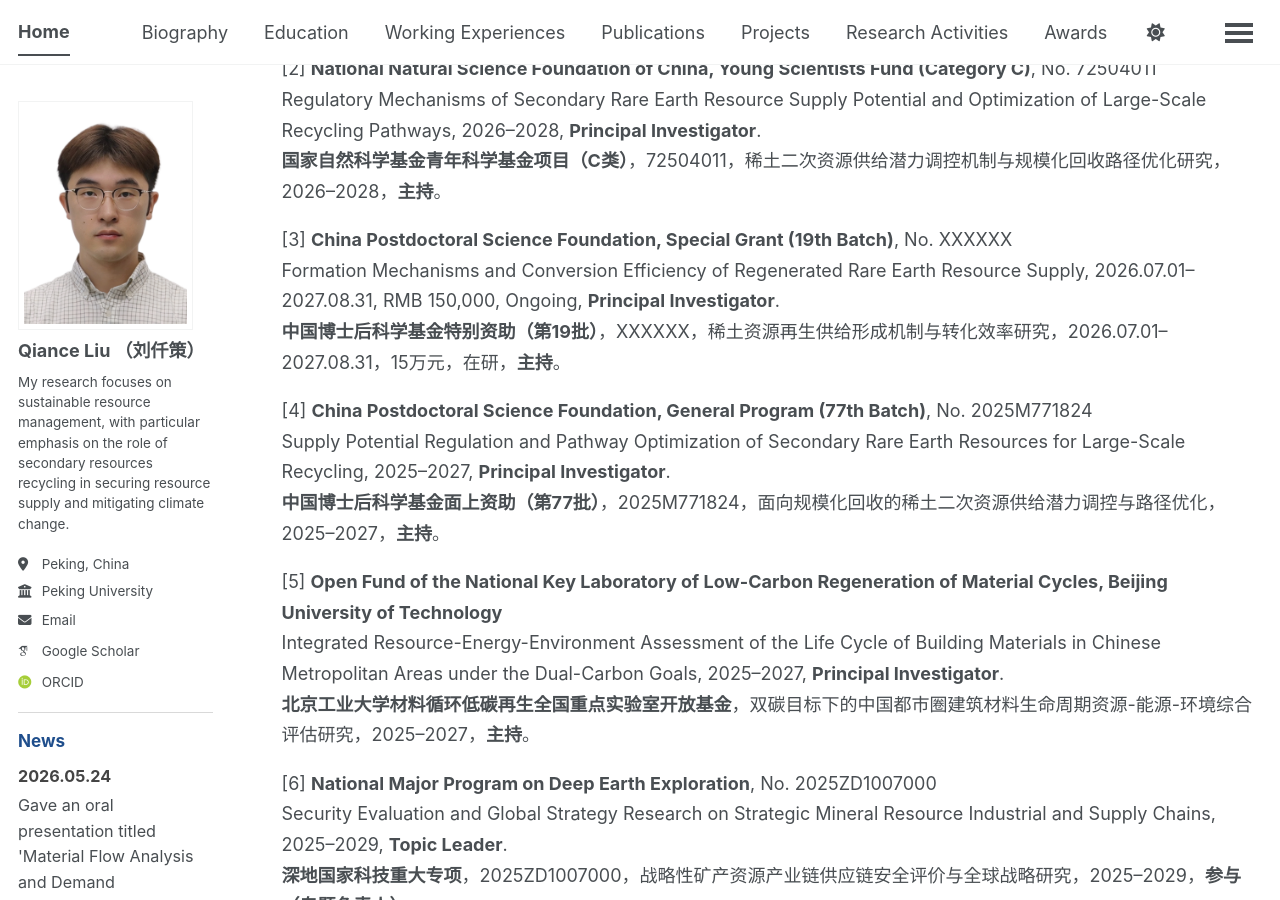
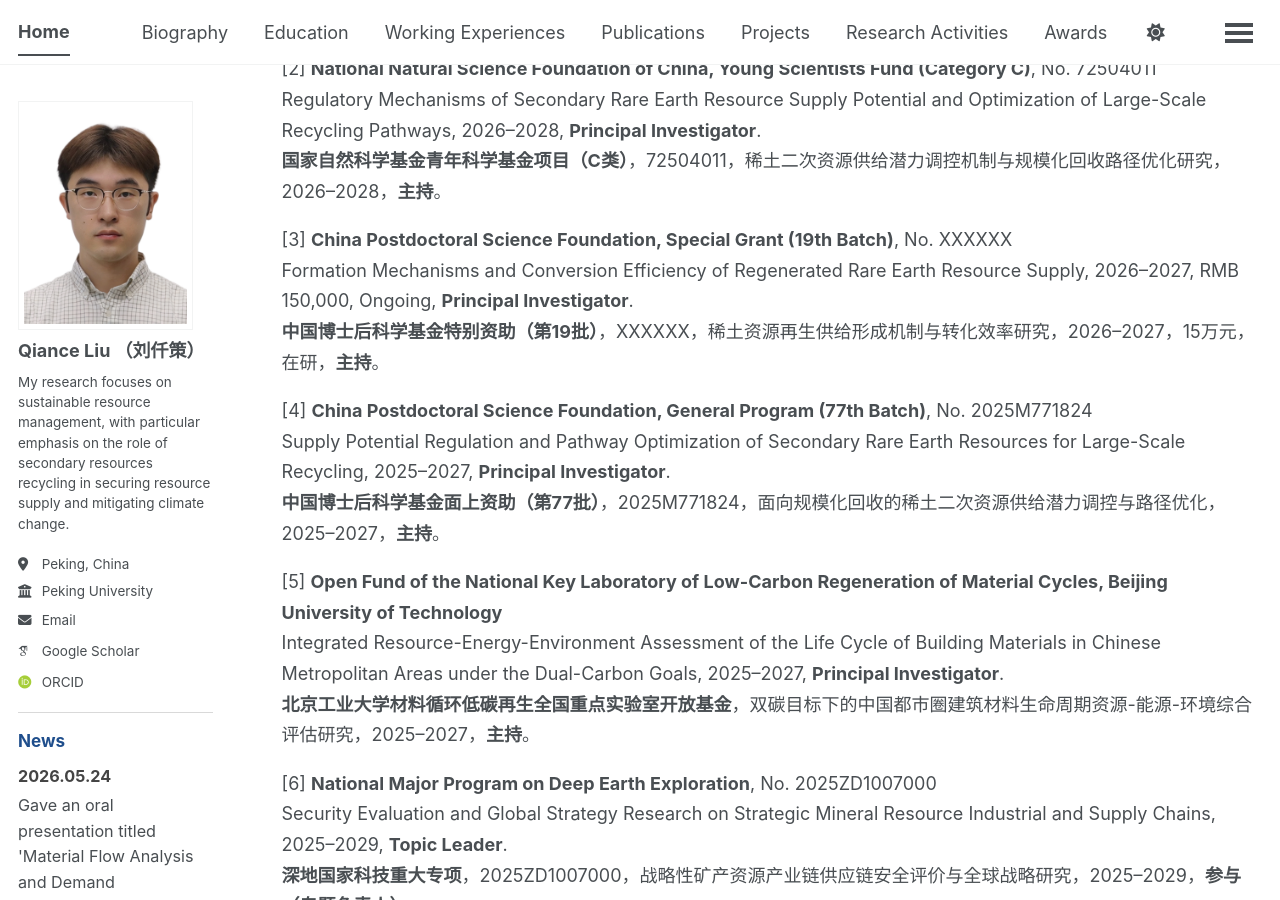
Before and after one commit to QianceLIU/qianceliu.github.io, a Jekyll site: the page built from _pages/about.md, in a window 1280 px wide and 900 px high, scrolled down 3547 px. Built offline with Jekyll 4.4.1, drawn with Linux system fonts in a browser that asks for light colours; some web fonts are replaced; a script bundle is joined from its source files by our own code; library files that are not in the unit come from our copies.

Commit message:
Update about.md

```diff
--- a/_pages/about.md
+++ b/_pages/about.md
@@ -323,8 +323,8 @@ author_profile: true
 
 <div class="entry-item">
   <div class="entry-title">[3] <strong>China Postdoctoral Science Foundation, Special Grant (19th Batch)</strong>, No. XXXXXX</div>
-  Formation Mechanisms and Conversion Efficiency of Regenerated Rare Earth Resource Supply, 2026.07.01–2027.08.31, RMB 150,000, Ongoing, <strong>Principal Investigator</strong>.<br>
-  <strong>中国博士后科学基金特别资助（第19批）</strong>，XXXXXX，稀土资源再生供给形成机制与转化效率研究，2026.07.01–2027.08.31，15万元，在研，<strong>主持</strong>。
+  Formation Mechanisms and Conversion Efficiency of Regenerated Rare Earth Resource Supply, 2026–2027, RMB 150,000, Ongoing, <strong>Principal Investigator</strong>.<br>
+  <strong>中国博士后科学基金特别资助（第19批）</strong>，XXXXXX，稀土资源再生供给形成机制与转化效率研究，2026–2027，15万元，在研，<strong>主持</strong>。
 </div>
 
 <div class="entry-item">
```
